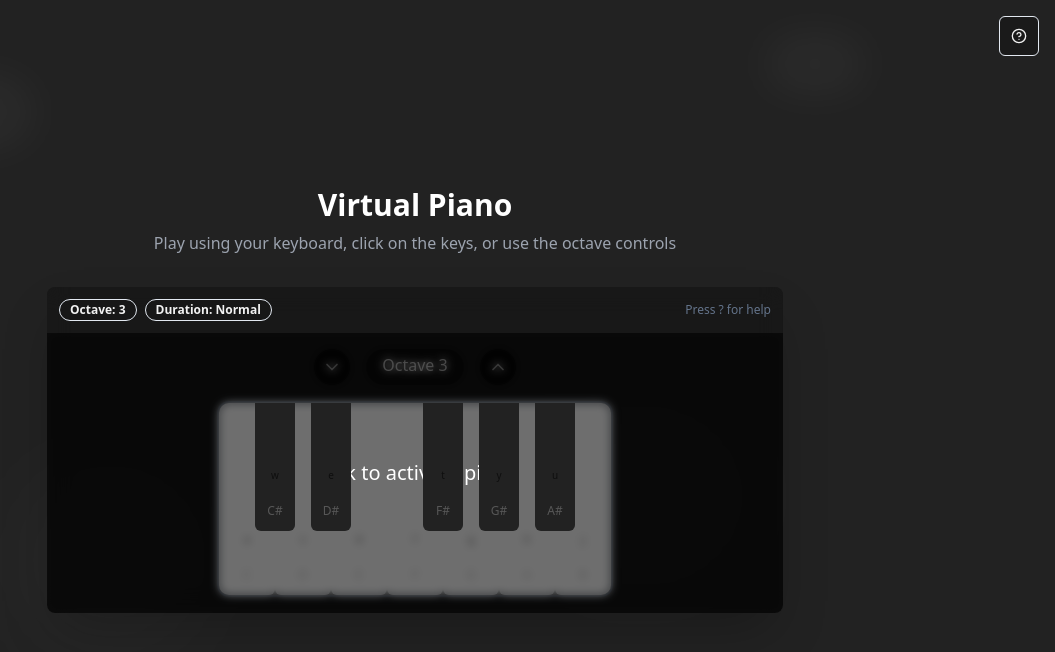
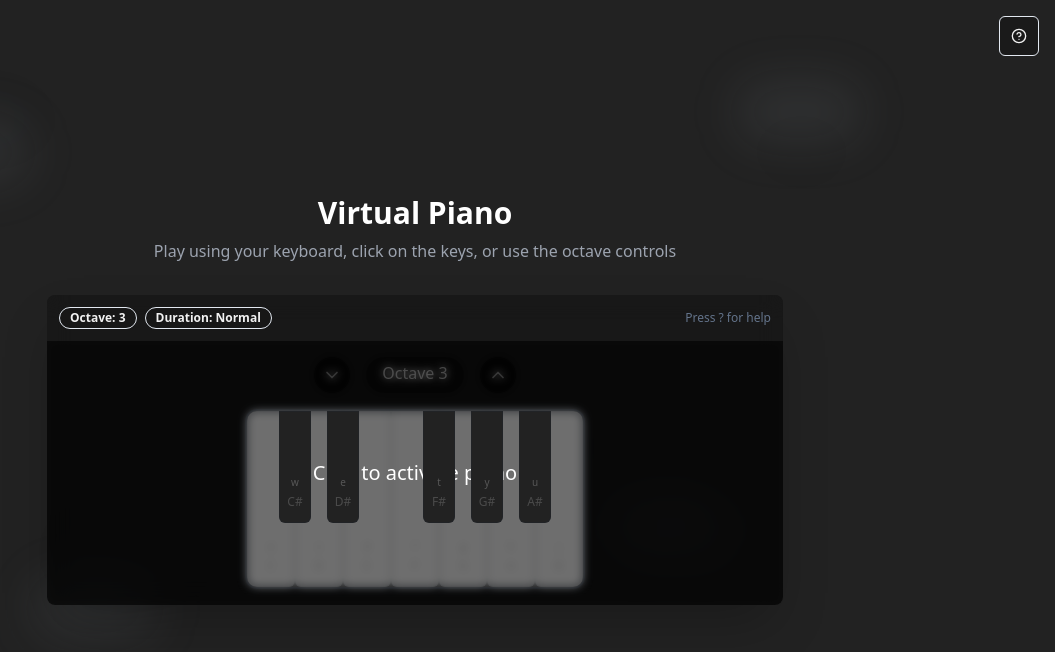
Before and after one commit to Muzaffar-codes07/c-harmonious-keys, a React (Vite) app: page / in a window 1280 px wide. Shown: the top 652 px of the page, without its empty margins (225-1280 px from the left). Built offline with nearby package versions, Linux system fonts and the light colour scheme.

Commit message:
Refactor: Improve piano layout and animations
- Improved piano key spacing and layout.
- Enhanced cloud animation visibility.
- Fixed musical note animation for keyboard input.
- Randomized musical note animation spread.

```diff
--- a/src/components/FloatingNotes.tsx
+++ b/src/components/FloatingNotes.tsx
@@ -20,7 +20,6 @@ interface FloatingNotesProps {
 const FloatingNotes: React.FC<FloatingNotesProps> = ({ lastNotePlayed }) => {
   const [notes, setNotes] = useState<Note[]>([]);
 
-  // Enhanced color palette matching the image
   const noteColors = [
     { class: 'text-red-500', hex: '#ef4444' },
     { class: 'text-slate-300', hex: '#cbd5e1' },
@@ -29,23 +28,23 @@ const FloatingNotes: React.FC<FloatingNotesProps> = ({ lastNotePlayed }) => {
 
   useEffect(() => {
     if (lastNotePlayed) {
-      // Create more notes per key press to match the reference image
-      for (let i = 0; i < 3; i++) {
+      const noteCount = Math.floor(Math.random() * 2) + 2; // 2-3 notes per key press
+
+      for (let i = 0; i < noteCount; i++) {
         const randomColor = noteColors[Math.floor(Math.random() * noteColors.length)];
         const newNote: Note = {
           id: Date.now() + i,
-          x: Math.random() * 80 + 10, // Distribute across the screen
-          y: Math.random() * 10,    // Start at slightly different heights
+          x: Math.random() * 90 + 5, // More spread across screen (5-95%)
+          y: Math.random() * 20, // Start at different heights
           rotation: Math.random() * 360,
           color: randomColor.class,
           colorHex: randomColor.hex,
-          size: Math.random() * 20 + 28, // Larger size range
+          size: Math.random() * 16 + 24, // 24-40px size range
           variant: Math.random() > 0.5 ? 'music' : 'note'
         };
 
         setNotes(prev => [...prev, newNote]);
 
-        // Remove notes after animation completes
         setTimeout(() => {
           setNotes(prev => prev.filter(note => note.id !== newNote.id));
         }, 3000);
@@ -53,8 +52,25 @@ const FloatingNotes: React.FC<FloatingNotesProps> = ({ lastNotePlayed }) => {
     }
   }, [lastNotePlayed]);
 
+  // Add decorative cloud elements
+  const cloudPositions = [
+    { left: '10%', top: '15%' },
+    { right: '15%', top: '10%' },
+    { left: '20%', bottom: '20%' },
+    { right: '25%', bottom: '30%' }
+  ];
+
   return (
     <div className="fixed inset-0 pointer-events-none overflow-hidden">
+      {/* Decorative clouds */}
+      {cloudPositions.map((pos, i) => (
+        <div
+          key={i}
+          className="absolute w-32 h-16 bg-gray-400/10 rounded-full blur-xl"
+          style={pos}
+        />
+      ))}
+
       {notes.map((note) => (
         <div
           key={note.id}
--- a/src/components/PianoKey.tsx
+++ b/src/components/PianoKey.tsx
@@ -33,8 +33,8 @@ const PianoKey: React.FC<PianoKeyProps> = ({
       className={`
         relative
         ${isBlack
-          ? 'bg-[#222] text-white/60 h-32 w-10 -mx-5 z-10'
-          : 'bg-[#ddd] text-black/60 h-48 w-14'
+          ? 'bg-[#222] text-white/60 h-28 w-8 -mx-4 z-10'
+          : 'bg-[#ddd] text-black/60 h-44 w-12'
         }
         rounded-b-md
         cursor-pointer
@@ -46,15 +46,16 @@ const PianoKey: React.FC<PianoKeyProps> = ({
         transition-all
         ${isPressed ? 'bg-[--key-press] animate-key-press' : ''}
         hover:bg-primary/30
+        border border-gray-800/20
       `}
       onClick={handleClick}
     >
       {keyboardKey && (
-        <div className="absolute bottom-12 text-[10px] font-medium opacity-60 text-black">
+        <div className="absolute bottom-8 text-[10px] font-medium opacity-40">
           {keyboardKey.toLowerCase()}
         </div>
       )}
-      <div className="text-xs opacity-40 mt-1">{displayNote}</div>
+      <div className="text-xs opacity-30">{displayNote}</div>
     </div>
   );
 };
--- a/src/components/VirtualPiano.tsx
+++ b/src/components/VirtualPiano.tsx
@@ -15,11 +15,11 @@ const VirtualPiano: React.FC = () => {
     <div className="relative min-h-screen flex flex-col items-center justify-center overflow-hidden">
       <div className="absolute inset-0 bg-[#222] z-0"></div>
 
-      {/* Decorative elements */}
-      <div className="absolute top-[10%] left-[10%] w-32 h-16 bg-white/5 rounded-full blur-xl"></div>
-      <div className="absolute top-10 right-[15%] w-24 h-12 bg-white/5 rounded-full blur-xl"></div>
-      <div className="absolute bottom-[20%] left-[20%] w-40 h-40 bg-white/5 rounded-full blur-3xl"></div>
-      <div className="absolute bottom-[30%] right-[25%] w-48 h-32 bg-white/5 rounded-full blur-3xl"></div>
+      {/* Enhanced cloud effects */}
+      <div className="absolute top-[10%] left-[10%] w-40 h-20 bg-gray-400/10 rounded-full blur-2xl cloud"></div>
+      <div className="absolute top-[15%] right-[15%] w-32 h-16 bg-gray-400/10 rounded-full blur-2xl cloud"></div>
+      <div className="absolute bottom-[25%] left-[20%] w-48 h-24 bg-gray-400/10 rounded-full blur-2xl cloud"></div>
+      <div className="absolute bottom-[30%] right-[25%] w-56 h-28 bg-gray-400/10 rounded-full blur-2xl cloud"></div>
 
       <FloatingNotes lastNotePlayed={lastNotePlayed} />
 
--- a/src/index.css
+++ b/src/index.css
@@ -1,4 +1,3 @@
-
 @tailwind base;
 @tailwind components;
 @tailwind utilities;
@@ -102,6 +101,25 @@
   }
 }
 
+@keyframes cloud-drift {
+  0% {
+    transform: translateX(-5px);
+    opacity: 0.08;
+  }
+  50% {
+    transform: translateX(5px);
+    opacity: 0.12;
+  }
+  100% {
+    transform: translateX(-5px);
+    opacity: 0.08;
+  }
+}
+
+.cloud {
+  animation: cloud-drift 8s ease-in-out infinite;
+}
+
 @keyframes keyPress {
   0% { transform: translateY(0); }
   50% { transform: translateY(4px); }
```
